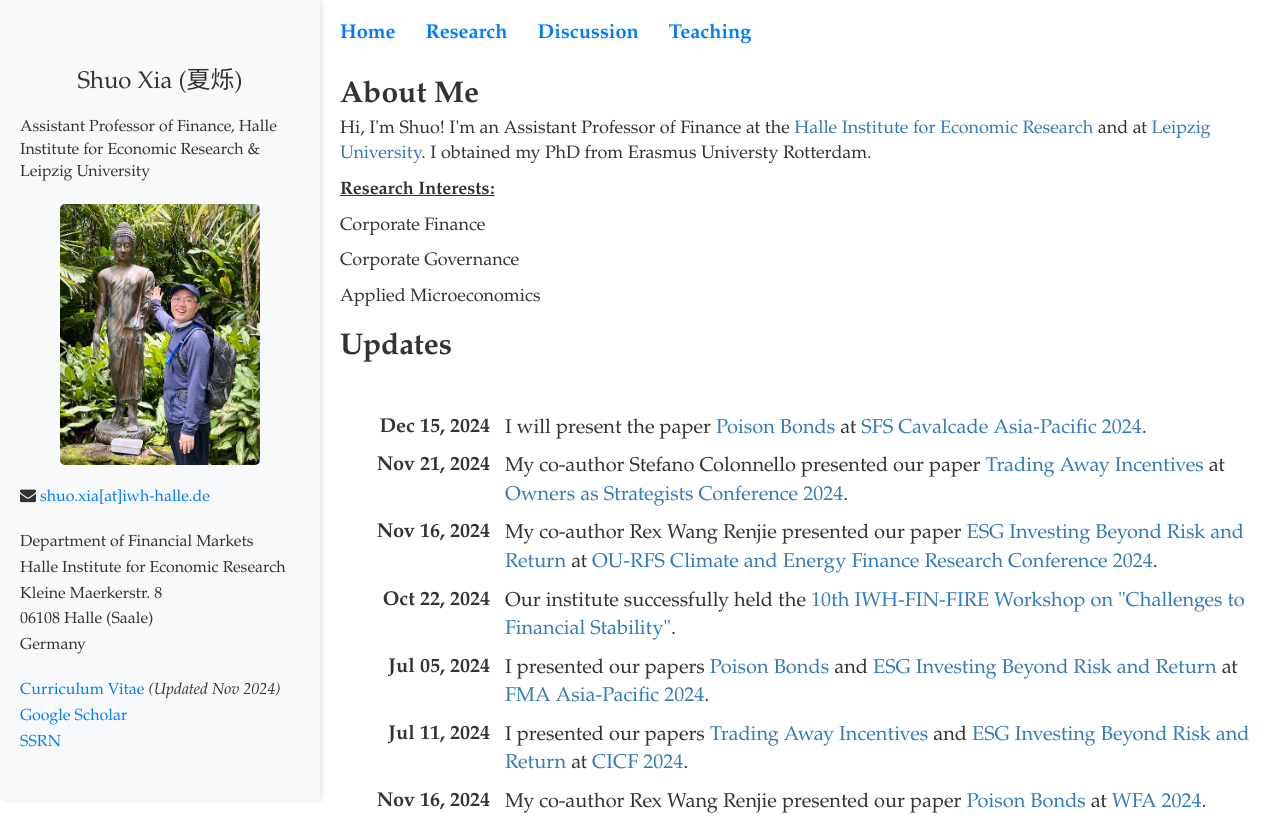
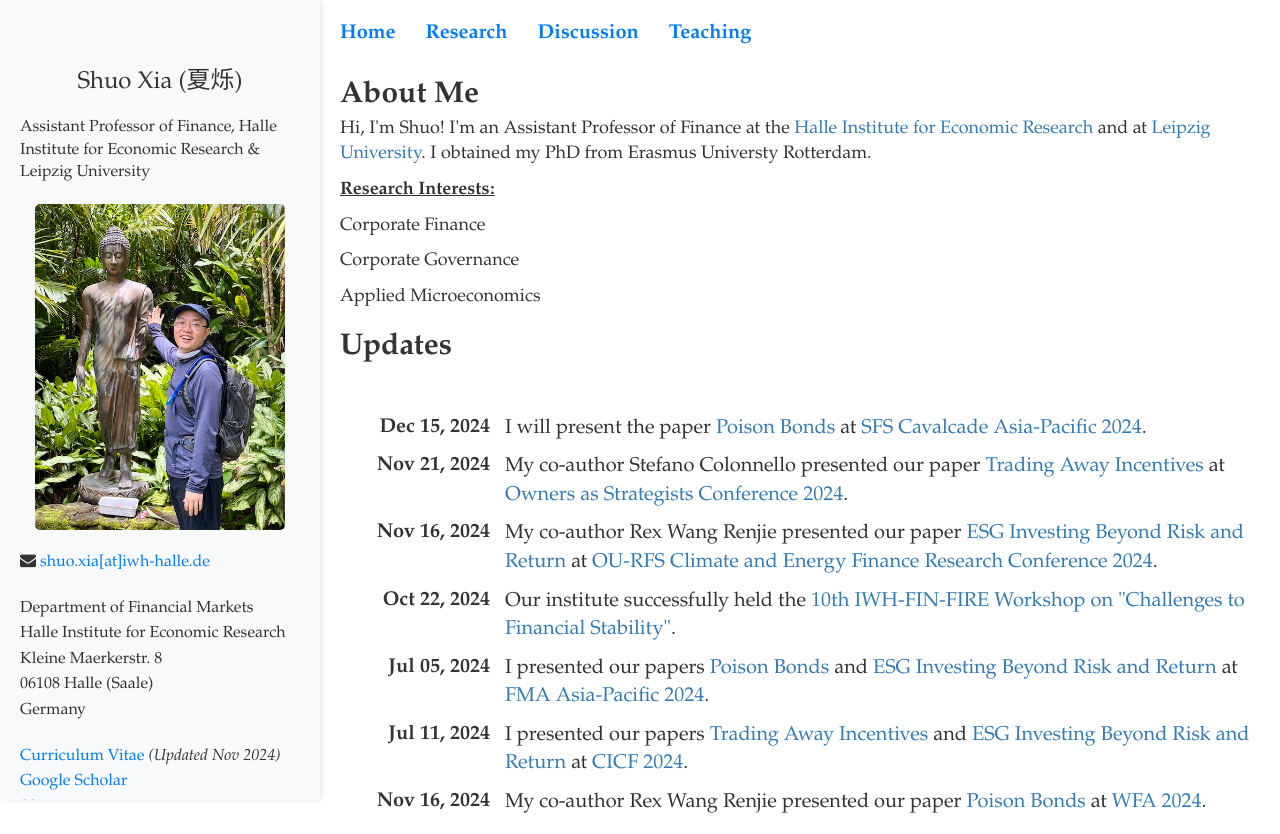
Before and after one commit to shuo-xia/shuo-xia.github.io, a plain HTML site: page index.html in a window 1280 px wide. Drawn offline with nearby package versions, Linux system fonts and the light colour scheme.

Commit message:
Update index.html

```diff
--- a/index.html
+++ b/index.html
@@ -36,7 +36,7 @@
 
     .sidebar img {
       max-width: 100%;
-      width: 200px; /* Set the width for the photo */
+      width: 250px; /* Set the width for the photo */
       border-radius: 5px;
       margin: 0 auto 20px auto; /* Centers the image */
     }
```
